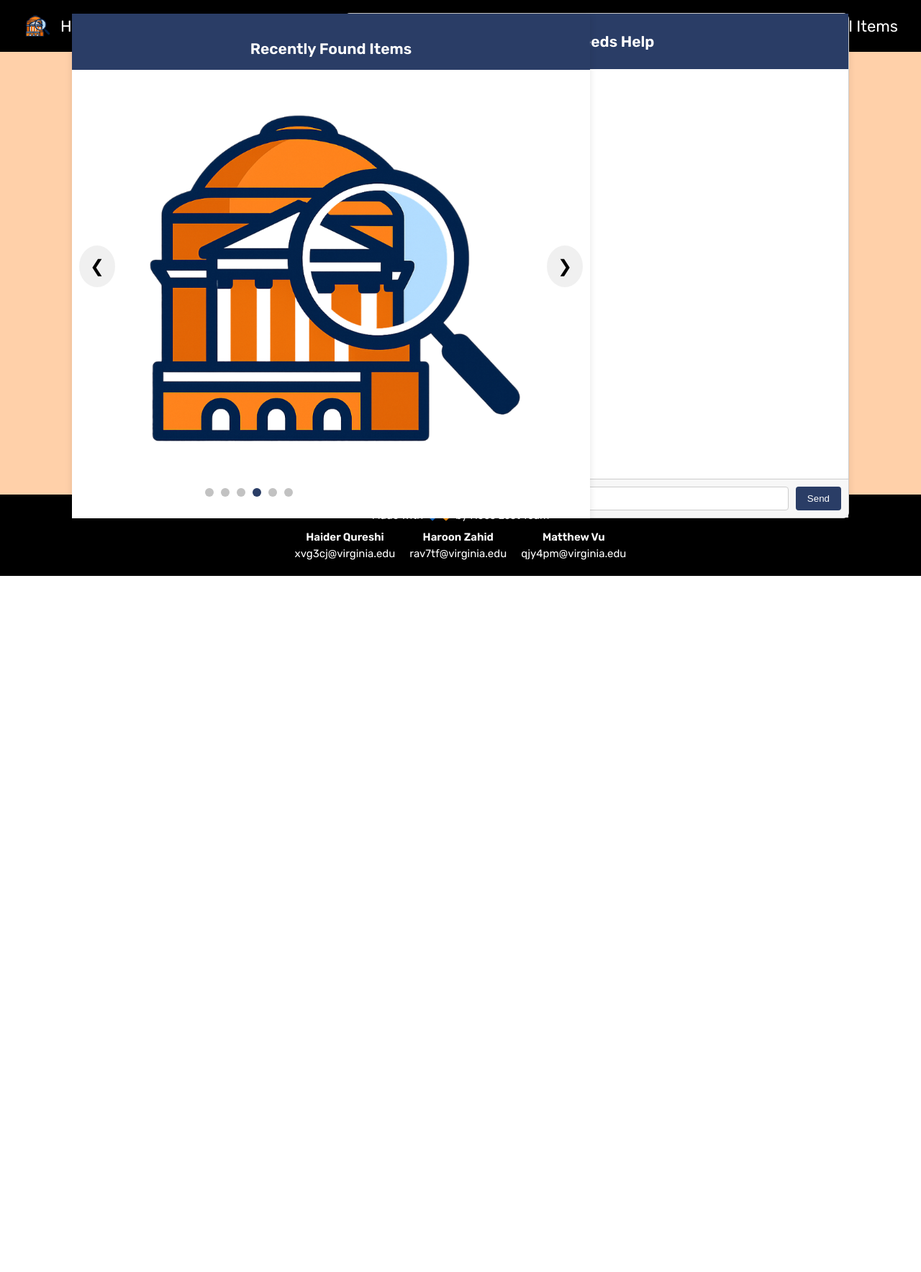
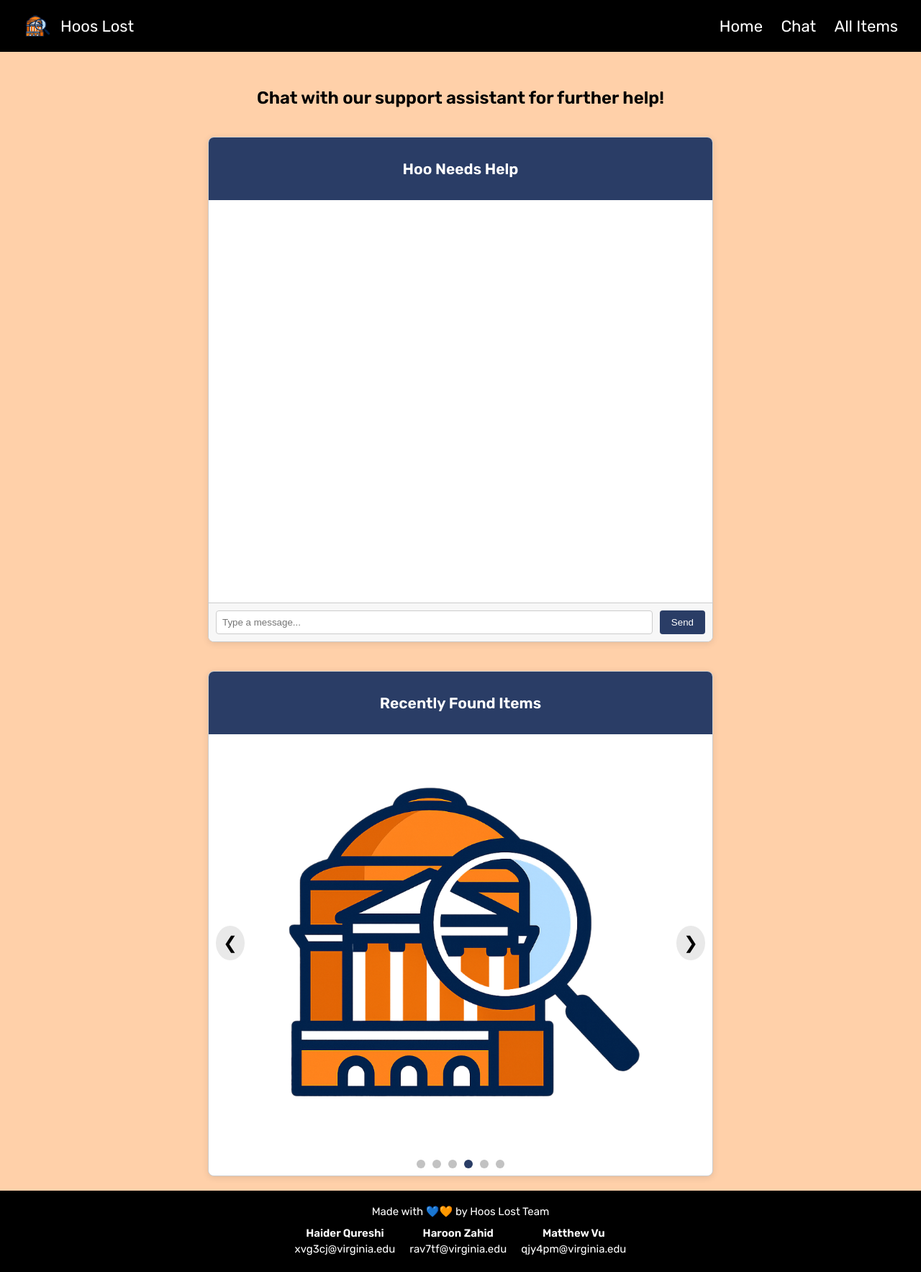
Before and after one commit to haider67795/HooHacks25, a Flask app: page /chatbox.html in a window 1280 px wide. Shown: the whole page at 72% size. Before the commit the page ends 800 px from the top, so only its background shows below. Run offline with Flask 3, Linux system fonts and the light colour scheme.

Commit message:
Resolved errors in chatbox

```diff
--- a/templates/chatbox.html
+++ b/templates/chatbox.html
@@ -1,27 +1,29 @@
 <!DOCTYPE html>
 <html lang="en">
-
 <head>
-  <meta charset="UTF-8">
-  <meta name="viewport" content="width=device-width, initial-scale=1.0, maximum-scale=1.0, user-scalable=no">
-  <meta http-equiv="X-UA-Compatible" content="ie=edge">
+  <meta charset="UTF-8" />
+  <meta name="viewport" content="width=device-width, initial-scale=1.0" />
   <title>Hoos Lost</title>
   <link rel="icon" href="../media/tab_icon.png" type="image/png">
   <link href="https://fonts.googleapis.com/css2?family=Rubik:wght@400;600&display=swap" rel="stylesheet">
-  <link rel="stylesheet" href="styles.css">
   <style>
     html, body {
-      height: 100%;
       margin: 0;
       padding: 0;
+      height: 100%;
       font-family: 'Rubik', sans-serif;
       background-color: #ffd0a9;
     }
 
-    .main-wrapper {
-      min-height: 100vh;
+    body {
       display: flex;
       flex-direction: column;
+    }
+
+    .main-wrapper {
+      display: flex;
+      flex-direction: column;
+      min-height: 100vh;
     }
 
     nav {
@@ -52,17 +54,21 @@
     }
 
     .container {
-      max-width: 1200px;
-      margin: 0 auto;
+      text-align: center;
+      margin-top: 30px;
+    }
+
+    .content-area {
+      display: flex;
+      justify-content: center;
+      align-items: flex-start;
+      gap: 40px;
+      flex-wrap: wrap;
       padding: 20px;
-      text-align: center;
       flex: 1;
     }
 
-    .chatbox {
-      position: fixed;
-      bottom: 80px;
-      right: 100px;
+    .chatbox, .slideshow-container {
       width: 700px;
       height: 700px;
       background-color: #fff;
@@ -71,12 +77,14 @@
       box-shadow: 0 2px 10px rgba(0, 0, 0, 0.1);
       display: flex;
       flex-direction: column;
+      overflow: hidden;
+      position: relative;
     }
 
-    .chatbox-header {
+    .chatbox-header, .slideshow-header {
       background-color: #2a3d66;
       color: white;
-      padding: 5px;
+      padding: 10px;
       text-align: center;
       font-size: 18px;
     }
@@ -85,8 +93,6 @@
       padding: 10px;
       flex-grow: 1;
       overflow-y: auto;
-      display: flex;
-      flex-direction: column;
     }
 
     .chatbox-footer {
@@ -97,7 +103,7 @@
     }
 
     .chatbox-footer input {
-      width: 100%;
+      flex: 1;
       padding: 8px;
       border: 1px solid #ccc;
       border-radius: 4px;
@@ -117,91 +123,59 @@
       background-color: #1d2a3b;
     }
 
-    .slideshow-container {
-      position: fixed;
-      width: 700px;
-      bottom: 80px;
-      left: 100px;
-      height: 681px;
+    .slideshow-inner {
+      flex-grow: 1;
+      position: relative;
+      display: flex;
       overflow: hidden;
-      border: 0;
-      box-shadow: 0 2px 10px rgba(0, 0, 0, 0.1);
-      padding: 10px;
-      background-color: #fff;
-      display: flex;
-      justify-content: center;
-      align-items: center;
-    }
-
-    .slideshow-header {
-      top: 0;
-      background-color: #2a3d66;
-      color: white;
-      padding: 15px;
-      text-align: center;
-      width: 690px;
-      font-size: 18px;
-      position: absolute;
-      height: 47.5px;
-      z-index: 2;
     }
 
     .slideshow-images {
       display: flex;
+      width: 100%;
+      height: 100%;
       transition: transform 1s ease;
-      width: 90%;
-      height: 90%;
     }
 
     .mySlides {
       flex: 0 0 100%;
-      height: 90%;
       display: flex;
+      align-items: center;
       justify-content: center;
-      align-items: center;
     }
 
     .mySlides img {
-      margin-top: 100px;
-    }
-
-    .slideshow-container img {
-      width: 100%;
-      height: 100%;
+      max-width: 100%;
+      max-height: 100%;
       object-fit: contain;
-      position: fixed;
     }
 
     .arrow {
       position: absolute;
       top: 50%;
-      background-color: rgba(224, 224, 224, 0.477);
+      transform: translateY(-50%);
+      background-color: rgba(224, 224, 224, 0.7);
       color: black;
-      padding: 15px;
+      padding: 10px;
       font-size: 24px;
       cursor: pointer;
       border-radius: 50%;
-      z-index: 10;
+      z-index: 5;
     }
 
     .left-arrow {
       left: 10px;
-      transform: translateY(-50%);
     }
 
     .right-arrow {
       right: 10px;
-      transform: translateY(-50%);
     }
 
     .dots-container {
       display: flex;
       justify-content: center;
       gap: 10px;
-      position: fixed;
-      bottom: 110px;
-      left: 27%;
-      transform: translateX(-50%);
+      padding: 10px;
     }
 
     .dot {
@@ -257,10 +231,9 @@
       <h2>Chat with our support assistant for further help!</h2>
     </div>
 
+    <div class="content-area">
       <div class="chatbox">
-      <div class="chatbox-header">
-        <h3>Hoo Needs Help</h3>
-      </div>
+        <div class="chatbox-header"><h3>Hoo Needs Help</h3></div>
         <div class="chatbox-body" id="chatbox-body"></div>
         <div class="chatbox-footer">
           <input type="text" id="user-input" placeholder="Type a message...">
@@ -269,22 +242,22 @@
       </div>
 
       <div class="slideshow-container">
-      <div class="slideshow-header">
-        <h3>Recently Found Items</h3>
-      </div>
-      <div class="slideshow-images">
-        <div class="mySlides fade"><img src="../media/airpods.jpeg" alt="Image 1"></div>
-        <div class="mySlides fade"><img src="../media/Hoos_Lost.png" alt="Image 2"></div>
-        <div class="mySlides fade"><img src="../media/airpods.jpeg" alt="Image 3"></div>
-        <div class="mySlides fade"><img src="../media/Hoos_Lost.png" alt="Image 4"></div>
-        <div class="mySlides fade"><img src="../media/airpods.jpeg" alt="Image 5"></div>
-        <div class="mySlides fade"><img src="../media/Hoos_Lost.png" alt="Image 6"></div>
+        <div class="slideshow-header"><h3>Recently Found Items</h3></div>
+        <div class="slideshow-inner">
+          <div class="slideshow-images" id="slideshow-images">
+            <div class="mySlides"><img src="../media/airpods.jpeg" alt="1"></div>
+            <div class="mySlides"><img src="../media/Hoos_Lost.png" alt="2"></div>
+            <div class="mySlides"><img src="../media/airpods.jpeg" alt="3"></div>
+            <div class="mySlides"><img src="../media/Hoos_Lost.png" alt="4"></div>
+            <div class="mySlides"><img src="../media/airpods.jpeg" alt="5"></div>
+            <div class="mySlides"><img src="../media/Hoos_Lost.png" alt="6"></div>
           </div>
           <span class="arrow left-arrow" onclick="moveSlide(-1)">&#10094;</span>
           <span class="arrow right-arrow" onclick="moveSlide(1)">&#10095;</span>
         </div>
-
         <div class="dots-container" id="dots-container"></div>
+      </div>
+    </div>
 
     <footer>
       <div>Made with 💙🧡 by Hoos Lost Team</div>
@@ -298,35 +271,33 @@
 
   <script>
     document.getElementById('send-btn').addEventListener('click', function () {
-      var userInput = document.getElementById('user-input').value;
-      if (userInput.trim() !== '') {
-        var messageDiv = document.createElement('div');
-        messageDiv.classList.add('user-message');
-        messageDiv.textContent = userInput;
-        document.getElementById('chatbox-body').appendChild(messageDiv);
-        document.getElementById('user-input').value = '';
-
-        setTimeout(function () {
-          var aiResponseDiv = document.createElement('div');
-          aiResponseDiv.classList.add('ai-message');
-          aiResponseDiv.textContent = "AI: I'm here to help! What can I assist you with?";
-          document.getElementById('chatbox-body').appendChild(aiResponseDiv);
-          document.getElementById('chatbox-body').scrollTop = document.getElementById('chatbox-body').scrollHeight;
+      const input = document.getElementById('user-input');
+      const message = input.value.trim();
+      if (message) {
+        const userDiv = document.createElement('div');
+        userDiv.className = 'user-message';
+        userDiv.textContent = message;
+        document.getElementById('chatbox-body').appendChild(userDiv);
+        input.value = '';
+        setTimeout(() => {
+          const aiDiv = document.createElement('div');
+          aiDiv.className = 'ai-message';
+          aiDiv.textContent = "AI: I'm here to help! What can I assist you with?";
+          const body = document.getElementById('chatbox-body');
+          body.appendChild(aiDiv);
+          body.scrollTop = body.scrollHeight;
         }, 1000);
       }
     });
 
     let slideIndex = 0;
-    let slides = document.getElementsByClassName("mySlides");
-    let slideshowImages = document.querySelector(".slideshow-images");
-    let autoSlide;
-    let inactivityTimer;
-    let dotsContainer = document.getElementById("dots-container");
+    const slides = document.getElementsByClassName("mySlides");
+    const slideshowImages = document.getElementById("slideshow-images");
+    const dotsContainer = document.getElementById("dots-container");
+    let autoSlide, inactivityTimer;
 
     function showSlides() {
-      slideIndex++;
-      if (slideIndex >= slides.length) slideIndex = 0;
-      slideshowImages.style.transition = 'transform 1s ease';
+      slideIndex = (slideIndex + 1) % slides.length;
       slideshowImages.style.transform = `translateX(-${slideIndex * 100}%)`;
       updateActiveDot();
       autoSlide = setTimeout(showSlides, 3000);
@@ -334,16 +305,14 @@
 
     function moveSlide(direction) {
       clearTimeout(autoSlide);
-      slideIndex += direction;
-      if (slideIndex < 0) slideIndex = slides.length - 1;
-      if (slideIndex >= slides.length) slideIndex = 0;
+      slideIndex = (slideIndex + direction + slides.length) % slides.length;
       slideshowImages.style.transform = `translateX(-${slideIndex * 100}%)`;
       updateActiveDot();
       resetInactivityTimer();
     }
 
     function updateActiveDot() {
-      let dots = document.querySelectorAll(".dot");
+      const dots = document.querySelectorAll(".dot");
       dots.forEach((dot, index) => {
         dot.classList.toggle("active-dot", index === slideIndex);
       });
@@ -356,11 +325,10 @@
 
     function createDots() {
       for (let i = 0; i < slides.length; i++) {
-        let dot = document.createElement("div");
+        const dot = document.createElement("div");
         dot.classList.add("dot");
         dot.addEventListener("click", () => {
           slideIndex = i;
-          slideshowImages.style.transition = 'transform 1s ease';
           slideshowImages.style.transform = `translateX(-${slideIndex * 100}%)`;
           updateActiveDot();
           clearTimeout(autoSlide);
```
Also changed, not shown: templates/allitems.html (+0 -20 lines). Lines whose indentation alone changed are shown as unchanged.
